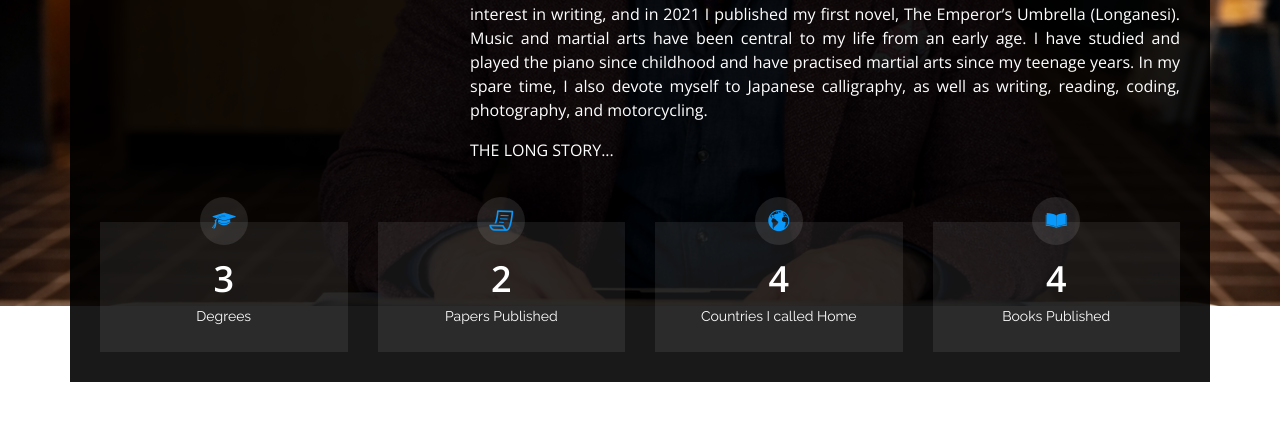
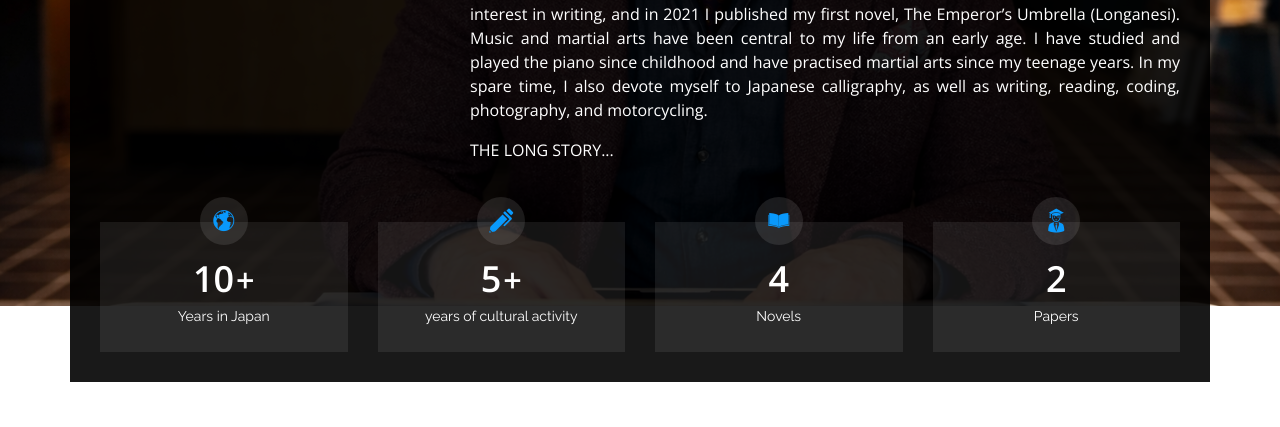
Before and after one commit to thomscot/hokuthom, a Python web app: template app/templates/index_en.html in a window 1280 px wide, after a click on "About". Shown: the part 494-921 px from the top of the page. Run offline with Jinja, Linux system fonts and the light colour scheme; the template is opened without the code that fills it: most values are stand-ins (such as "Sample title", 1, 10 or a date in 2020); some libraries are stand-ins or nearby versions.

Commit message:
adjust counters

```diff
--- a/app/static/css/style.css
+++ b/app/static/css/style.css
@@ -1199,3 +1199,16 @@ section .container {
 .credits a:hover {
   color: #fff;
 }
+
+/* forza inline, perché spesso il tema mette display:block */
+.count-box .counter-up {
+  display: inline-block !important;
+  white-space: nowrap;
+}
+
+/* aggiunge il + senza toccare il numero (il plugin vede solo "10") */
+.count-box .counter-up.plus::after {
+  content: "+";
+  margin-left: 2px;
+  font-size: 0.9em;
+}
--- a/app/templates/index_en.html
+++ b/app/templates/index_en.html
@@ -162,35 +162,36 @@
 
         <div class="col-lg-3 col-md-6">
           <div class="count-box">
-            <i class="icofont-hat"></i>
-            <span data-toggle="counter-up">3</span>
-            <p>Degrees</p>
+            <i class="icofont-world"></i>
+          <span class="counter-up plus" data-toggle="counter-up">10</span>
+          <p>Years in Japan</p>
           </div>
         </div>
 
         <div class="col-lg-3 col-md-6 mt-5 mt-md-0">
           <div class="count-box">
-            <i class="icofont-paper"></i>
-            <span data-toggle="counter-up">2</span>
-            <p>Papers Published</p>
-          </div>
-        </div>
-
-        <div class="col-lg-3 col-md-6 mt-5 mt-lg-0">
-          <div class="count-box">
-            <i class="icofont-world"></i>
-            <span data-toggle="counter-up">4</span>
-            <p>Countries I called Home</p>
+            <i class="icofont-pen-alt-4"></i>
+            <span class="counter-up plus" data-toggle="counter-up">5</span>
+            <p>years of cultural activity</p>
           </div>
         </div>
 
         <div class="col-lg-3 col-md-6 mt-5 mt-lg-0">
           <div class="count-box">
             <i class="icofont-book"></i>
-            <span data-toggle="counter-up"> 4</span>
-            <p>Books Published</p>
+            <span data-toggle="counter-up">4</span>
+            <p>Novels</p>
           </div>
         </div>
+
+        <div class="col-lg-3 col-md-6 mt-5 mt-lg-0">
+          <div class="count-box">
+            <i class="icofont-graduate-alt"></i>
+            <span data-toggle="counter-up">2</span>
+            <p>Papers</p>
+          </div>
+        </div>
+
 
       </div>
 
```
Also changed, not shown: app/templates/index.html (+15 -15 lines).
